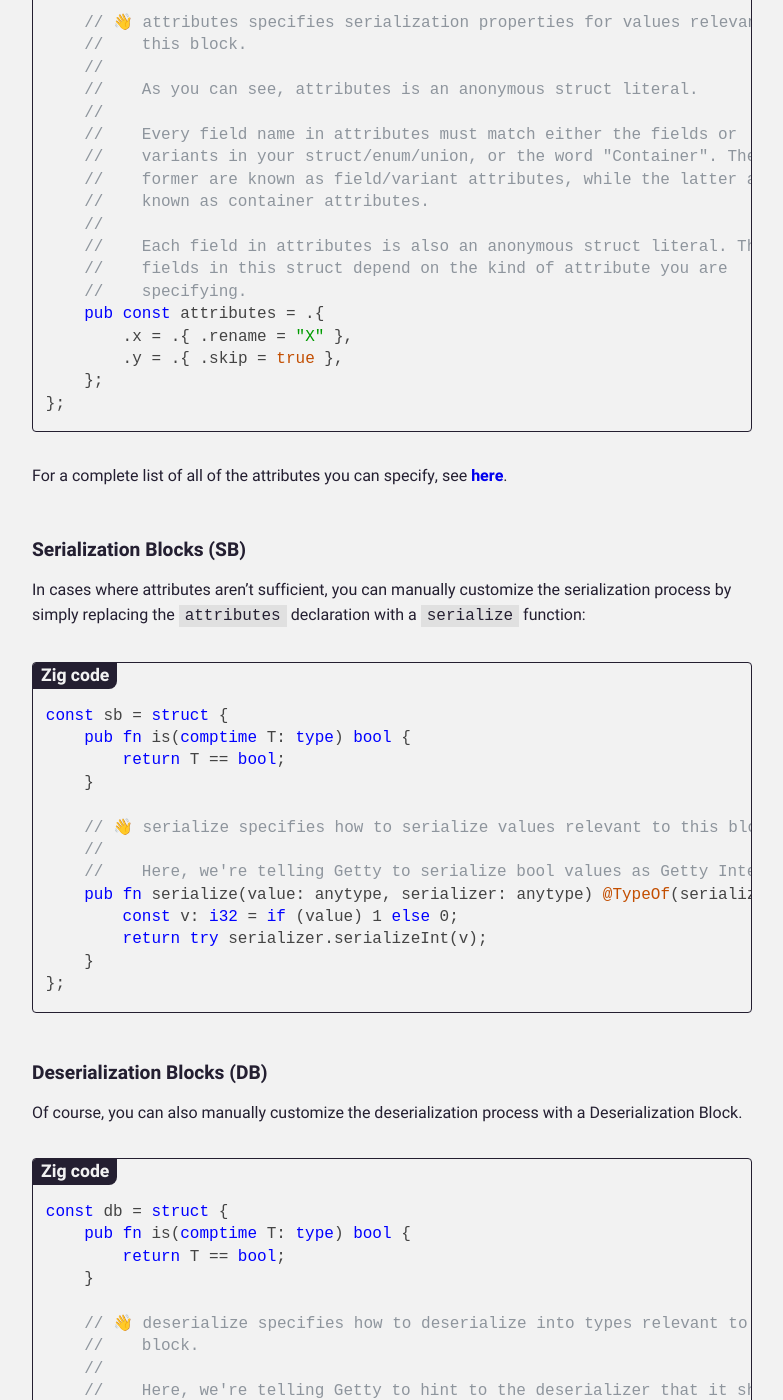
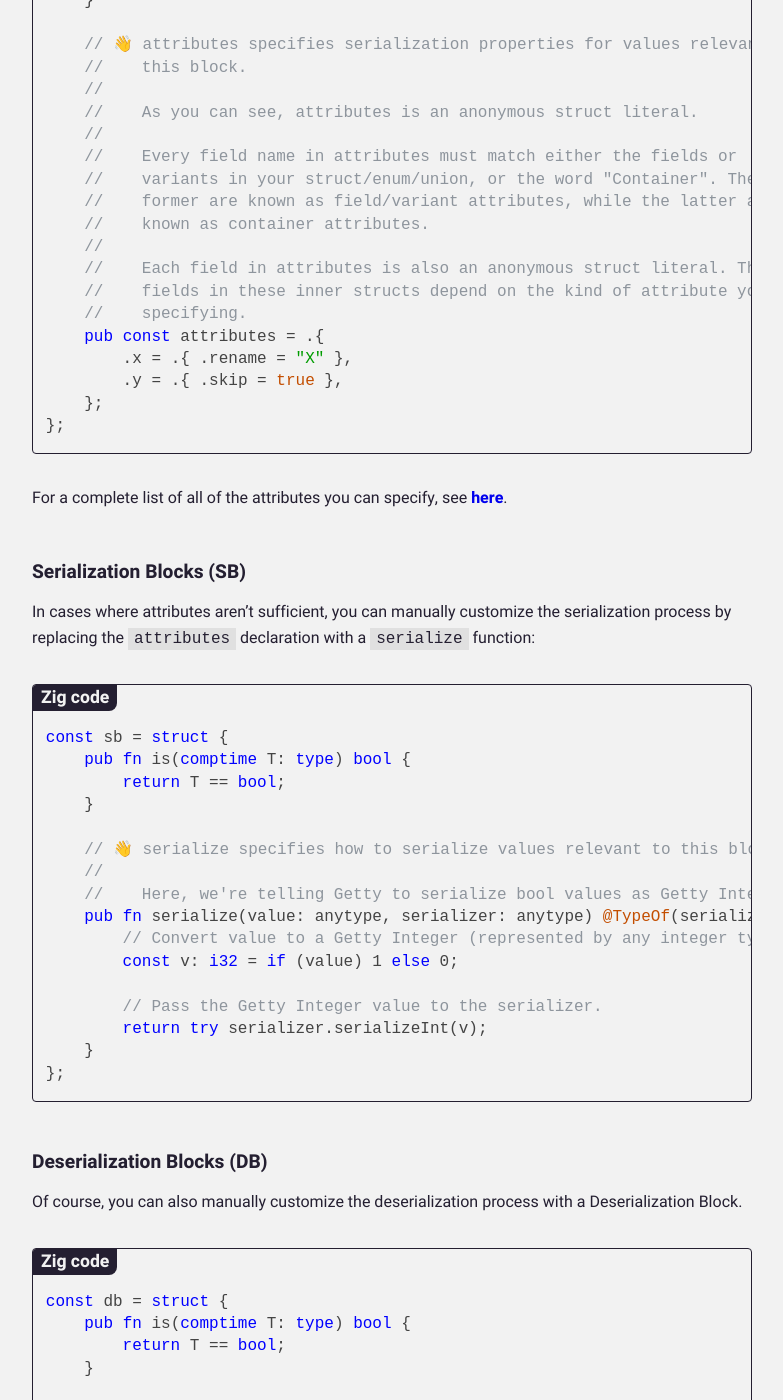
Before and after one commit to getty-zig/getty.so, a Jekyll site: the page built from pages/blocks-and-tuples.md, in a window 1280 px wide and 1400 px high, scrolled down 1195 px. Shown: the whole window, without its empty margins (248-1031 px from the left). Built offline with Jekyll 4.4.1, drawn with Linux system fonts in a browser that asks for light colours; some of the changed text lies outside the part shown.

Commit message:
blocks and tuples: Update

```diff
--- a/pages/blocks-and-tuples.md
+++ b/pages/blocks-and-tuples.md
@@ -34,6 +34,7 @@ const Point = struct {
     y: i32,
 };
 
+// 👋 This is a serialization block for the Point type.
 const ab = struct {
     // 👋 is specifies which types should be serialized by this block.
     pub fn is(comptime T: type) bool {
@@ -51,7 +52,7 @@ const ab = struct {
     //    known as container attributes.
     //
     //    Each field in attributes is also an anonymous struct literal. The
-    //    fields in this struct depend on the kind of attribute you are
+    //    fields in these inner structs depend on the kind of attribute you're
     //    specifying.
     pub const attributes = .{
         .x = .{ .rename = "X" },
@@ -65,7 +66,7 @@ For a complete list of all of the attributes you can specify, see [here](/attrib
 
 ### Serialization Blocks (SB)
 
-In cases where attributes aren't sufficient, you can manually customize the serialization process by simply replacing the `attributes` declaration with a `serialize` function:
+In cases where attributes aren't sufficient, you can manually customize the serialization process by replacing the `attributes` declaration with a `serialize` function:
 
 {% label Zig code %}
 {% highlight zig %}
@@ -78,7 +79,10 @@ const sb = struct {
     //
     //    Here, we're telling Getty to serialize bool values as Getty Integers.
     pub fn serialize(value: anytype, serializer: anytype) @TypeOf(serializer).Error!@TypeOf(serializer).Ok {
+        // Convert value to a Getty Integer (represented by any integer type).
         const v: i32 = if (value) 1 else 0;
+
+        // Pass the Getty Integer value to the serializer.
         return try serializer.serializeInt(v);
     }
 };
```
Also changed, not shown: other parts of pages/blocks-and-tuples.md (+2 -6 lines).
